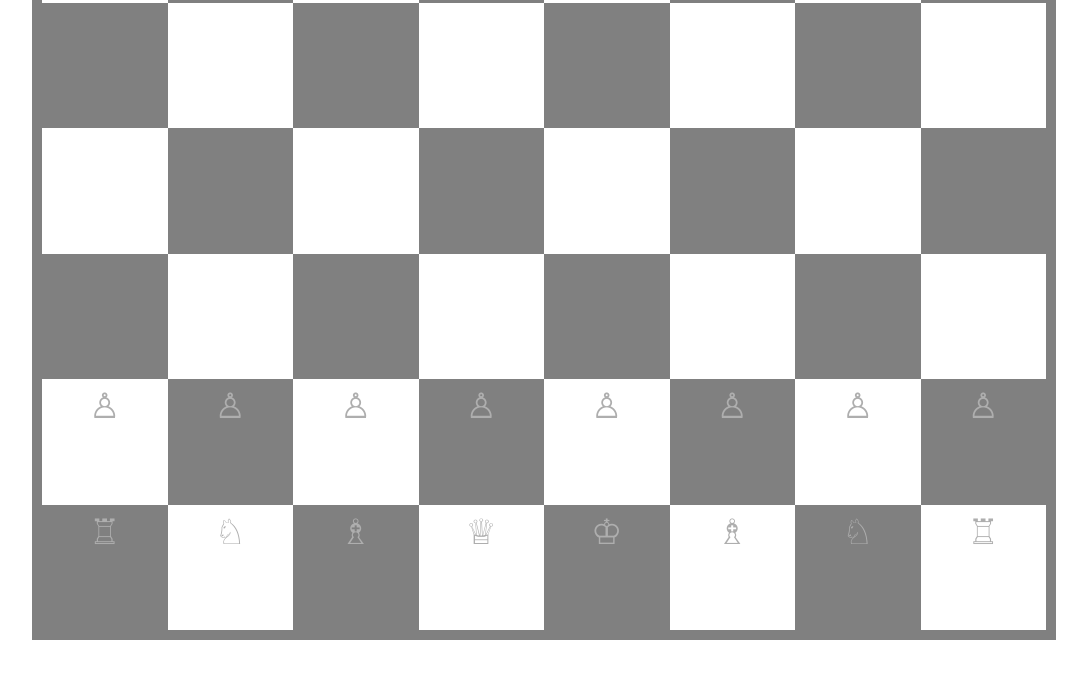
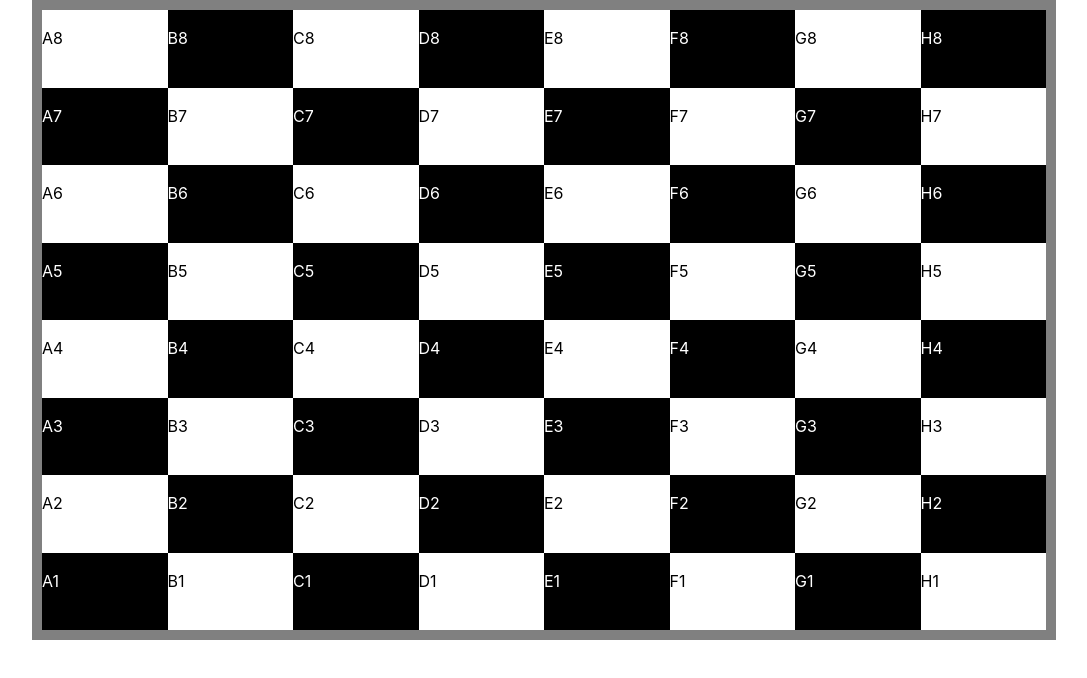
Before and after one commit to chris-gladney/chess-app, a React (Vite) app: page / in a window 1280 px wide. Shown: the top 678 px of the page, without its empty margins (96-1183 px from the left). Built offline with nearby package versions, Linux system fonts and the light colour scheme.

Commit message:
Board designed with new approach

```diff
--- a/src/App.css
+++ b/src/App.css
@@ -11,37 +11,22 @@
   display: flex;
   aspect-ratio: 1/1;
   max-height: 80vh;
+  flex-direction: column-reverse;
+  flex-wrap: wrap;
 }
 
-.white {
-  background-color: white;
+.white-square,
+.black-square {
+  height: 12.5%;
+  width: 12.5%;
 }
 
-.black {
-  background-color: gray;
+.black-square {
+  background-color: black;
+  color: white;
 }
 
-.square {
-  aspect-ratio: 1/1;
-}
-
-.file {
-  width: 12.5%;
-  display: flex;
-  flex-direction: column-reverse;
-}
-
-.piece {
-  text-align: center;
-  font-size: 35px;
-  font-weight: bold;
-  margin: auto;
-}
-
-.white-piece {
-  color: rgb(174, 174, 174);
-}
-
-.black-piece {
+.white-square {
+  background-color: white;
   color: black;
 }
--- a/src/Board.jsx
+++ b/src/Board.jsx
@@ -1,22 +1,31 @@
-import File from "./File";
+import { useContext, useEffect } from "react";
+import { PiecesContext } from "./Game";
+import Square from "./Square";
 
 function Board() {
-  const letterSquares = ["A", "B", "C", "D", "E", "F", "G", "H"];
+  const { squares, setSquares } = useContext(PiecesContext);
+
+  useEffect(() => {}, [squares]);
+  let colorToStart = "black";
 
   return (
     <div className="board">
-      {letterSquares.map((file) => {
-        let colorSquareStart = "";
-        if (letterSquares.indexOf(file) % 2 === 0) {
-          colorSquareStart = "black";
-        } else {
-          colorSquareStart = "white";
+      {Object.keys(squares).map((square) => {
+        const colorToStartClone = colorToStart;
+        if (colorToStart === "white" && square[1] !== "8") {
+          colorToStart = "black";
+        } else if (colorToStart === "black" && square[1] !== "8") {
+          colorToStart = "white";
+        } else if (colorToStart === "white" && square[1] === "8") {
+          colorToStart = "white";
+        } else if (colorToStart === "black" && square[1] === "8") {
+          colorToStart = "black";
         }
         return (
-          <File
-            key={file}
-            letterSquare={file}
-            colorSquareStart={colorSquareStart}
+          <Square
+            key={square}
+            square={square}
+            squareColor={colorToStartClone === "black" ? "black" : "white"}
           />
         );
       })}
--- a/src/File.jsx
+++ /dev/null
@@ -1,28 +0,0 @@
-import Square from "./Square";
-
-function File({ letterSquare, colorSquareStart }) {
-  const numberSquares = [1, 2, 3, 4, 5, 6, 7, 8];
-  let startingSquareOfFile = colorSquareStart;
-  return (
-    <div className="file">
-      {numberSquares.map((numberSquare) => {
-        const colorStart = startingSquareOfFile;
-        if (startingSquareOfFile === "white") {
-          startingSquareOfFile = "black";
-        } else {
-          startingSquareOfFile = "white";
-        }
-        return (
-          <Square
-            key={numberSquare}
-            letterSquare={letterSquare}
-            numberSquare={numberSquare}
-            colorStart={colorStart}
-          />
-        );
-      })}
-    </div>
-  );
-}
-
-export default File;
--- a/src/Game.jsx
+++ b/src/Game.jsx
@@ -1,15 +1,17 @@
-import { createContext, useState } from "react";
+import { createContext, useEffect, useState } from "react";
 import Board from "./Board";
-import piecesInfo from "../utils/piecesInfo";
+import squaresInfo from "../utils/squaresInfo";
 
 export const PiecesContext = createContext(null);
 
 function Game() {
-  const [pieces, setpieces] = useState(piecesInfo);
-  const [availableSpaces, setAvailableSpaces] = useState(false);
+  const [squares, setSquares] = useState(squaresInfo);
+  const [turn, setTurn] = useState("white");
+
+  useEffect(() => {}, [squares]);
 
   return (
-    <PiecesContext.Provider value={{ pieces, setpieces, availableSpaces, setAvailableSpaces }}>
+    <PiecesContext.Provider value={{ squares, setSquares, turn, setTurn }}>
       <Board />
     </PiecesContext.Provider>
   );
--- a/src/Piece.jsx
+++ /dev/null
@@ -1,9 +0,0 @@
-function Piece({ HTMLdecimal, piece }) {
-  return (
-    <p className={`${piece.slice(0, 5)}-piece piece ${piece}`}>
-      {String.fromCodePoint(parseInt(HTMLdecimal))}
-    </p>
-  );
-}
-
-export default Piece;
--- a/src/Square.jsx
+++ b/src/Square.jsx
@@ -1,36 +1,7 @@
-import { PiecesContext } from "./Game";
-import { useContext, useEffect, useState } from "react";
-import Piece from "./Piece";
-import { calculateSpacesWhiteCanMove } from "../utils/movementsFunctions";
-
-function Square({ letterSquare, numberSquare, colorStart }) {
-  const { pieces, setPieces } = useContext(PiecesContext);
-  const [occupied, setOccupied] = useState(false);
-  const [pieceInfo, setPieceInfo] = useState(null);
-
-  useEffect(() => {
-    pieces.forEach((piece) => {
-      if (piece.square === `${letterSquare}${numberSquare}`) {
-        setOccupied({ piece: piece.piece, decimalCode: piece.decimalCode });
-        setPieceInfo(piece);
-      }
-    });
-  }, []);
-
+function Square({ square, squareColor }) {
   return (
-    <div
-      className={`${colorStart} square ${occupied ? occupied.piece : ""} ${
-        occupied ? "used" : "unused"
-      } ${letterSquare}${numberSquare}`}
-      onClick={() => {
-        calculateSpacesWhiteCanMove(pieceInfo);
-      }}
-    >
-      {occupied ? (
-        <Piece HTMLdecimal={occupied.decimalCode} piece={occupied.piece} />
-      ) : (
-        ""
-      )}
+    <div className={`${squareColor}-square`}>
+      <p>{square}</p>
     </div>
   );
 }
--- a/utils/piecesInfo.js
+++ /dev/null
@@ -1,36 +0,0 @@
-const piecesInfo = [
-  { piece: "white-pawn", inUse: true, square: "A2", decimalCode: "9817", hasMoved: false },
-  { piece: "white-pawn", inUse: true, square: "B2", decimalCode: "9817", hasMoved: false },
-  { piece: "white-pawn", inUse: true, square: "C2", decimalCode: "9817", hasMoved: false },
-  { piece: "white-pawn", inUse: true, square: "D2", decimalCode: "9817", hasMoved: false },
-  { piece: "white-pawn", inUse: true, square: "E2", decimalCode: "9817", hasMoved: false },
-  { piece: "white-pawn", inUse: true, square: "F2", decimalCode: "9817", hasMoved: false },
-  { piece: "white-pawn", inUse: true, square: "G2", decimalCode: "9817", hasMoved: false },
-  { piece: "white-pawn", inUse: true, square: "H2", decimalCode: "9817", hasMoved: false },
-  { piece: "white-rook", inUse: true, square: "A1", decimalCode: "9814", hasMoved: false },
-  { piece: "white-knight", inUse: true, square: "B1", decimalCode: "9816" },
-  { piece: "white-bishop", inUse: true, square: "C1", decimalCode: "9815" },
-  { piece: "white-king", inUse: true, square: "E1", decimalCode: "9812", hasMoved: false },
-  { piece: "white-queen", inUse: true, square: "D1", decimalCode: "9813" },
-  { piece: "white-bishop", inUse: true, square: "F1", decimalCode: "9815" },
-  { piece: "white-knight", inUse: true, square: "G1", decimalCode: "9816" },
-  { piece: "white-rook", inUse: true, square: "H1", decimalCode: "9814", hasMoved: false },
-  { piece: "black-pawn", inUse: true, square: "H7", decimalCode: "9823", hasMoved: false },
-  { piece: "black-pawn", inUse: true, square: "G7", decimalCode: "9823", hasMoved: false },
-  { piece: "black-pawn", inUse: true, square: "F7", decimalCode: "9823", hasMoved: false },
-  { piece: "black-pawn", inUse: true, square: "E7", decimalCode: "9823", hasMoved: false },
-  { piece: "black-pawn", inUse: true, square: "D7", decimalCode: "9823", hasMoved: false },
-  { piece: "black-pawn", inUse: true, square: "C7", decimalCode: "9823", hasMoved: false },
-  { piece: "black-pawn", inUse: true, square: "B7", decimalCode: "9823", hasMoved: false },
-  { piece: "black-pawn", inUse: true, square: "A7", decimalCode: "9823", hasMoved: false },
-  { piece: "black-rook", inUse: true, square: "H8", decimalCode: "9820", hasMoved: false },
-  { piece: "black-knight", inUse: true, square: "G8", decimalCode: "9822" },
-  { piece: "black-bishop", inUse: true, square: "F8", decimalCode: "9821" },
-  { piece: "black-king", inUse: true, square: "E8", decimalCode: "9818", hasMoved: false },
-  { piece: "black-queen", inUse: true, square: "D8", decimalCode: "9819" },
-  { piece: "black-bishop", inUse: true, square: "C8", decimalCode: "9821" },
-  { piece: "black-knight", inUse: true, square: "B8", decimalCode: "9822" },
-  { piece: "black-rook", inUse: true, square: "A8", decimalCode: "9820", hasMoved: false },
-];
-
-export default piecesInfo;
--- /dev/null
+++ b/utils/squaresInfo.js
@@ -0,0 +1,68 @@
+const squaresInfo = {
+  A1: { occupied: "white rook 1", specialMoves: ["castling A1"] },
+  A2: { occupied: "white pawn 1", specialMoves: false },
+  A3: { occupied: false },
+  A4: { occupied: false },
+  A5: { occupied: false },
+  A6: { occupied: false },
+  A7: { occupied: "black pawn 8", specialMoves: false },
+  A8: { occupied: "black rook 2", specialMoves: ["castling A8"] },
+  B1: { occupied: "white knight 1", specialMoves: false },
+  B2: { occupied: "white pawn 2", specialMoves: false },
+  B3: { occupied: false },
+  B4: { occupied: false },
+  B5: { occupied: false },
+  B6: { occupied: false },
+  B7: { occupied: "black pawn 7", specialMoves: false },
+  B8: { occupied: "black knight 2", specialMoves: false },
+  C1: { occupied: "white bishop 1", specialMoves: false },
+  C2: { occupied: "white pawn 3", specialMoves: false },
+  C3: { occupied: false },
+  C4: { occupied: false },
+  C5: { occupied: false },
+  C6: { occupied: false },
+  C7: { occupied: "black pawn 6", specialMoves: false },
+  C8: { occupied: "black bishop 2", specialMoves: false },
+  D1: { occupied: "white queen 1", specialMoves: false },
+  D2: { occupied: "white pawn 4", specialMoves: false },
+  D3: { occupied: false },
+  D4: { occupied: false },
+  D5: { occupied: false },
+  D6: { occupied: false },
+  D7: { occupied: "black pawn 5", specialMoves: false },
+  D8: { occupied: "black queen 1", specialMoves: false },
+  E1: { occupied: "white king", specialMoves: ["castling A1", "castling H1"] },
+  E2: { occupied: "white pawn 5", specialMoves: false },
+  E3: { occupied: false },
+  E4: { occupied: false },
+  E5: { occupied: false },
+  E6: { occupied: false },
+  E7: { occupied: "black pawn 4", specialMoves: false },
+  E8: { occupied: "black king", specialMoves: ["castling A8", "castling H8"] },
+  F1: { occupied: "white bishop 2", specialMoves: false },
+  F2: { occupied: "white pawn 6", specialMoves: false },
+  F3: { occupied: false },
+  F4: { occupied: false },
+  F5: { occupied: false },
+  F6: { occupied: false },
+  F7: { occupied: "black bishop 1", specialMoves: false },
+  F8: { occupied: "black pawn 3", specialMoves: false },
+  G1: { occupied: "white knight 2", specialMoves: false },
+  G2: { occupied: "white pawn 7", specialMoves: false },
+  G3: { occupied: false },
+  G4: { occupied: false },
+  G5: { occupied: false },
+  G6: { occupied: false },
+  G7: { occupied: "black pawn 2", specialMoves: false },
+  G8: { occupied: "black knight 1", specialMoves: false },
+  H1: { occupied: "white rook 1", specialMoves: ["castling H1"] },
+  H2: { occupied: "white pawn 8", specialMoves: false },
+  H3: { occupied: false },
+  H4: { occupied: false },
+  H5: { occupied: false },
+  H6: { occupied: false },
+  H7: { occupied: "black pawn 1", specialMoves: false },
+  H8: { occupied: "black rook 1", specialMoves: ["castling H8"] },
+};
+
+export default squaresInfo;
```
